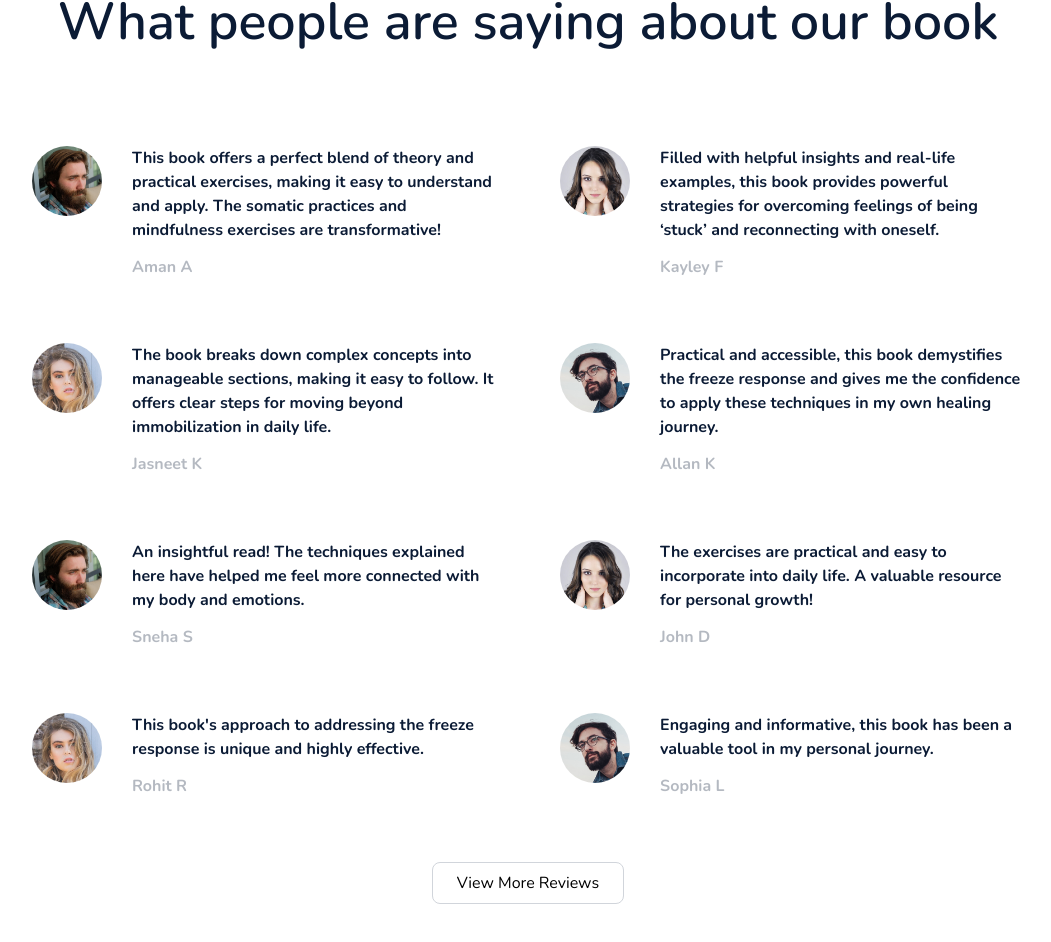
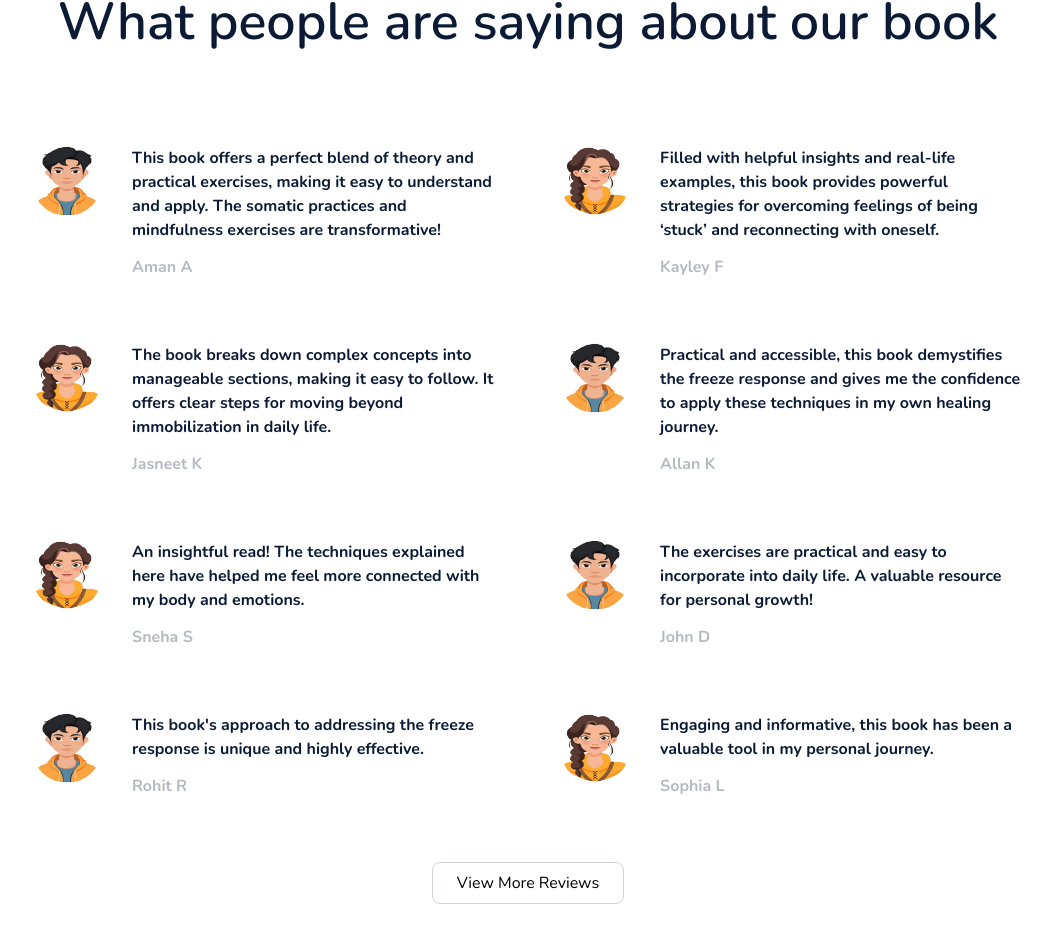
Before and after one commit to amiteshtripathi12/ebookunfazed, a Next.js app: page / in a window 1280 px wide. Shown: the part 1693-2635 px from the top of the page, without its empty margins (112-1163 px from the left). Built offline with nearby package versions, Linux system fonts and the light colour scheme.

Commit message:
update pic

```diff
--- a/src/components/sections/TestimonialSection.tsx
+++ b/src/components/sections/TestimonialSection.tsx
@@ -14,7 +14,7 @@ function TestimonialSection() {
     },
     {
       id: 1,
-      imageUrl: "/images/kayley.jpg",
+      imageUrl: "/images/gene.jpg",
       reviewerName: "Kayley F",
       review:
         "Filled with helpful insights and real-life examples, this book provides powerful strategies for overcoming feelings of being ‘stuck’ and reconnecting with oneself.",
@@ -28,119 +28,119 @@ function TestimonialSection() {
     },
     {
       id: 3,
-      imageUrl: "/images/alan.jpg",
+      imageUrl: "/images/rayhan.jpg",
       reviewerName: "Allan K",
       review:
         "Practical and accessible, this book demystifies the freeze response and gives me the confidence to apply these techniques in my own healing journey.",
     },
     {
       id: 4,
-      imageUrl: "/images/rayhan.jpg",
+      imageUrl: "/images/gene.jpg",
       reviewerName: "Sneha S",
       review:
         "An insightful read! The techniques explained here have helped me feel more connected with my body and emotions.",
     },
     {
       id: 5,
-      imageUrl: "/images/kayley.jpg",
+      imageUrl: "/images/rayhan.jpg",
       reviewerName: "John D",
       review:
         "The exercises are practical and easy to incorporate into daily life. A valuable resource for personal growth!",
     },
     {
       id: 6,
-      imageUrl: "/images/gene.jpg",
+      imageUrl: "/images/rayhan.jpg",
       reviewerName: "Rohit R",
       review:
         "This book's approach to addressing the freeze response is unique and highly effective.",
     },
     {
       id: 7,
-      imageUrl: "/images/alan.jpg",
+      imageUrl: "/images/gene.jpg",
       reviewerName: "Sophia L",
       review:
         "Engaging and informative, this book has been a valuable tool in my personal journey.",
     },
     {
       id: 8,
-      imageUrl: "/images/rayhan.jpg",
+      imageUrl: "/images/gene.jpg",
       reviewerName: "Nisha B",
       review:
         "The explanations are clear, and the exercises have made a noticeable difference in my life.",
     },
     {
       id: 9,
-      imageUrl: "/images/kayley.jpg",
+      imageUrl: "/images/rayhan.jpg",
       reviewerName: "David H",
       review:
         "Insightful and practical, this book provides powerful strategies for emotional release.",
     },
     {
       id: 10,
-      imageUrl: "/images/gene.jpg",
+      imageUrl: "/images/rayhan.jpg",
       reviewerName: "Anjali C",
       review:
         "A comprehensive guide to understanding and overcoming the freeze response.",
     },
     {
       id: 11,
-      imageUrl: "/images/alan.jpg",
+      imageUrl: "/images/gene.jpg",
       reviewerName: "Emily P",
       review:
         "A must-read for anyone looking to understand the mind-body connection.",
     },
     {
       id: 12,
-      imageUrl: "/images/rayhan.jpg",
+      imageUrl: "/images/gene.jpg",
       reviewerName: "Aishwarya M",
       review:
         "Clear and concise, this book offers a fresh perspective on managing stress and emotions.",
     },
     {
       id: 13,
-      imageUrl: "/images/kayley.jpg",
+      imageUrl: "/images/rayhan.jpg",
       reviewerName: "Michael C",
       review:
         "The author's approach to explaining complex topics is both engaging and accessible.",
     },
     {
       id: 14,
-      imageUrl: "/images/gene.jpg",
+      imageUrl: "/images/rayhan.jpg",
       reviewerName: "Siddharth V",
       review:
         "A practical and effective guide to overcoming the freeze response.",
     },
     {
       id: 15,
-      imageUrl: "/images/alan.jpg",
+      imageUrl: "/images/rayhan.jpg",
       reviewerName: "Lucas W",
       review:
         "The structured approach in this book makes it easy to follow and apply the techniques.",
     },
     {
       id: 16,
-      imageUrl: "/images/rayhan.jpg",
+      imageUrl: "/images/.jpg",
       reviewerName: "Priya T",
       review:
         "A well-written book that offers valuable insights into overcoming immobilization.",
     },
     {
       id: 17,
-      imageUrl: "/images/kayley.jpg",
+      imageUrl: "/images/gene.jpg",
       reviewerName: "Emma B",
       review:
         "The blend of scientific explanation and practical exercises is exceptional.",
     },
     {
       id: 18,
-      imageUrl: "/images/gene.jpg",
+      imageUrl: "/images/rayhan.jpg",
       reviewerName: "Vikas P",
       review:
         "A practical guide that blends theory with exercises that are easy to follow and impactful.",
     },
     {
       id: 19,
-      imageUrl: "/images/alan.jpg",
+      imageUrl: "/images/rayhan.jpg",
       reviewerName: "Olivia K",
       review: "A fantastic read with insightful approaches to managing stress.",
     },
@@ -153,7 +153,7 @@ function TestimonialSection() {
     },
     {
       id: 21,
-      imageUrl: "/images/kayley.jpg",
+      imageUrl: "/images/gene.jpg",
       reviewerName: "Isabella G",
       review:
         "Highly recommend this book for its practical exercises and clear explanations.",
@@ -167,21 +167,21 @@ function TestimonialSection() {
     },
     {
       id: 23,
-      imageUrl: "/images/alan.jpg",
+      imageUrl: "/images/rayhan.jpg",
       reviewerName: "William N",
       review:
         "The insights in this book have helped me better cope with stress and anxiety.",
     },
     {
       id: 24,
-      imageUrl: "/images/rayhan.jpg",
+      imageUrl: "/images/gene.jpg",
       reviewerName: "Meera P",
       review:
         "Well-structured and insightful, this book has been very helpful in my journey.",
     },
     {
       id: 25,
-      imageUrl: "/images/kayley.jpg",
+      imageUrl: "/images/rayhan.jpg",
       reviewerName: "Benjamin J",
       review:
         "An invaluable resource for anyone looking to reconnect with their body.",
@@ -194,7 +194,7 @@ function TestimonialSection() {
     },
     {
       id: 27,
-      imageUrl: "/images/alan.jpg",
+      imageUrl: "/images/gene.jpg",
       reviewerName: "Hannah K",
       review: "A great read for those interested in somatic healing practices.",
     },
@@ -235,7 +235,7 @@ function TestimonialSection() {
     },
     {
       id: 33,
-      imageUrl: "/images/kayley.jpg",
+      imageUrl: "/images/gene.jpg",
       reviewerName: "Alice F",
       review:
         "The mindfulness techniques in this book are easy to implement and very helpful.",
@@ -249,7 +249,7 @@ function TestimonialSection() {
     },
     {
       id: 35,
-      imageUrl: "/images/alan.jpg",
+      imageUrl: "/images/rayhan.jpg",
       reviewerName: "Daniel H",
       review:
         "A well-crafted book that provides deep insights into overcoming immobilization.",
```
Also changed, not shown: public/images/gene.jpg, public/images/rayhan.jpg.
